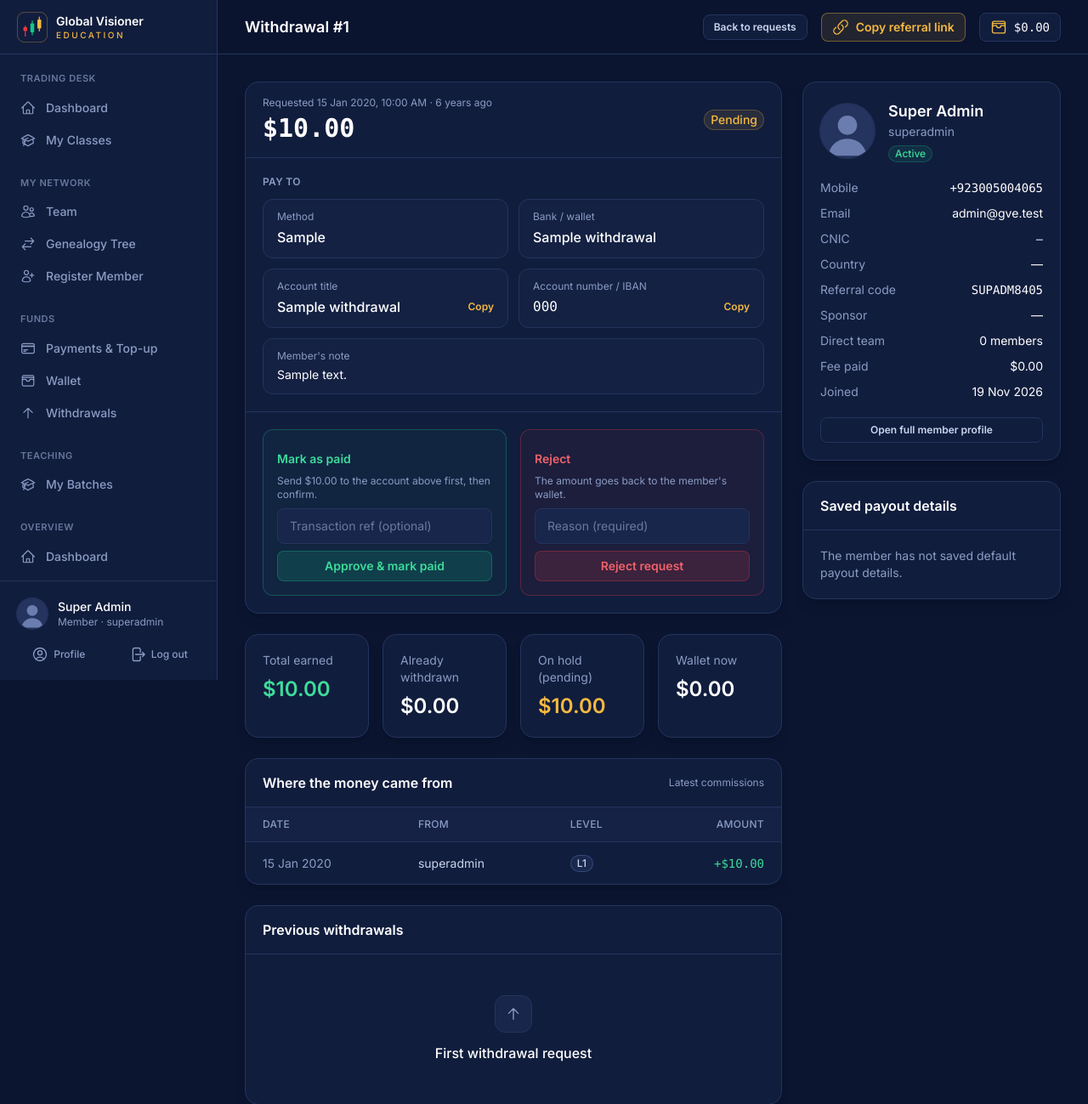
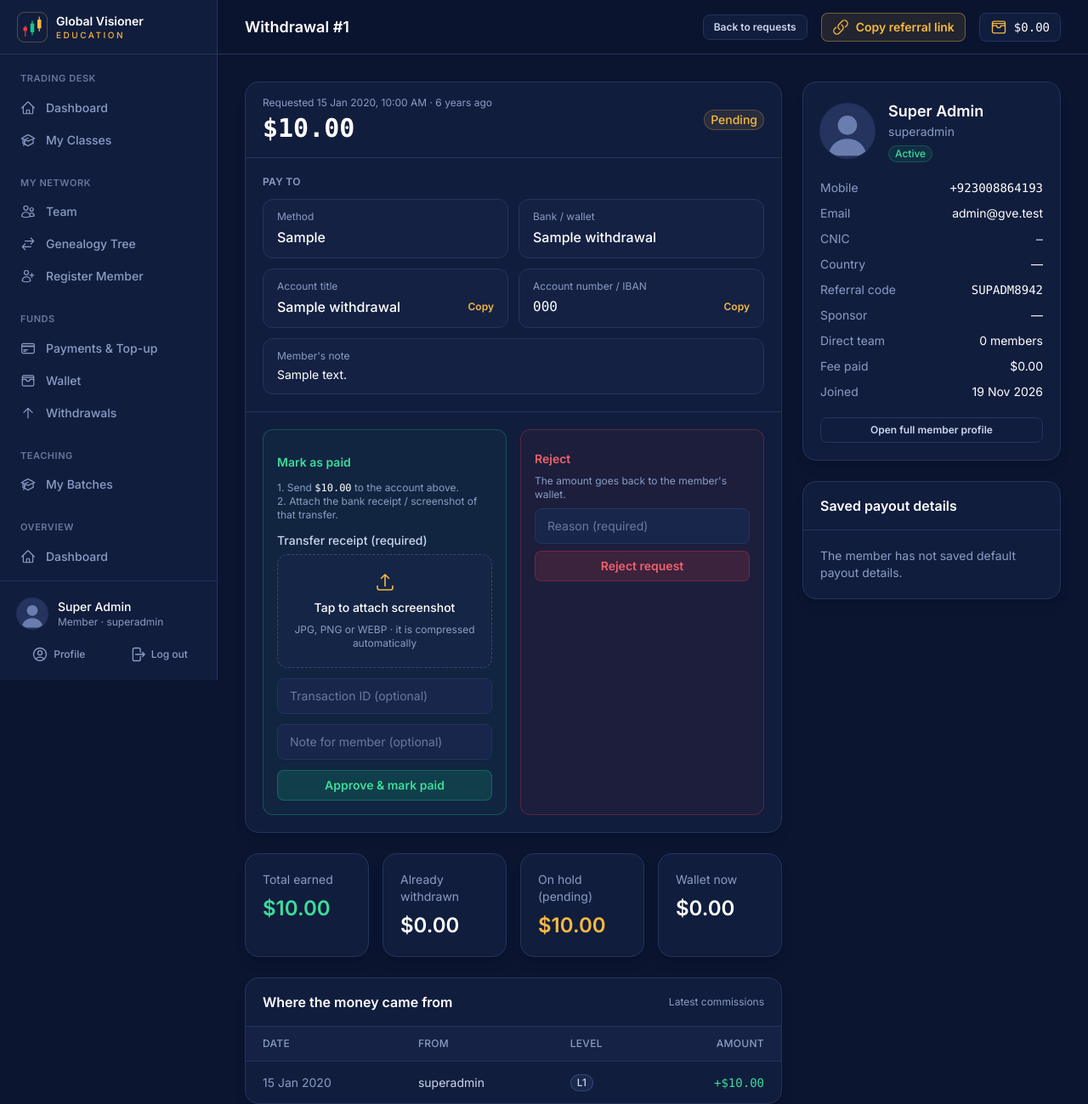
Before and after one commit to Tayyabshahzad/education-system, a Laravel app: page /admin/withdrawals/1 in a window 1280 px wide. Shown: the top 1299 px of the page at 85% size. Run offline with Laravel 12, Linux system fonts and the light colour scheme; a user stored in the database is signed in; data comes from the database, SQL or seed files in the repository; tables that the repository leaves empty hold one stand-in row (values such as "Sample post"); style sheets or scripts are compiled from the project's sources; parts of the project's set-up code (start-up, migrations or seed data) failed here and were passed over; some web fonts are replaced.

Commit message:
Require admin transfer receipt when approving a withdrawal
- Approve form needs the bank receipt / screenshot (compressed WebP in
  payout-proofs/), optional transaction ID and note
- Member sees the receipt and transaction ID in their withdrawals list
- Receipt visible only to the requesting member and withdrawal staff

Co-Authored-By: Claude Opus 5.5 <noreply@anthropic.com>

```diff
--- a/app/Http/Controllers/Admin/WithdrawalController.php
+++ b/app/Http/Controllers/Admin/WithdrawalController.php
@@ -3,11 +3,14 @@
 namespace App\Http\Controllers\Admin;
 
 use App\Http\Controllers\Controller;
+use App\Http\Requests\ProofRules;
 use App\Models\Withdrawal;
 use App\Services\WithdrawalService;
 use Illuminate\Http\RedirectResponse;
 use Illuminate\Http\Request;
+use Illuminate\Support\Facades\Storage;
 use Illuminate\View\View;
+use Symfony\Component\HttpFoundation\StreamedResponse;
 
 class WithdrawalController extends Controller
 {
@@ -49,9 +52,27 @@ class WithdrawalController extends Controller
 
     public function approve(Request $request, Withdrawal $withdrawal, WithdrawalService $withdrawals): RedirectResponse
     {
-        $withdrawals->approve($withdrawal, $request->user(), $request->input('note'));
+        $data = $request->validate([
+            ...ProofRules::required(),
+            'note' => ['nullable', 'string', 'max:255'],
+        ], [
+            ...ProofRules::messages(),
+            'proof.required' => 'Attach the bank receipt / screenshot of the transfer you made to the member.',
+        ]);
 
-        return back()->with('success', 'Withdrawal marked as paid.');
+        $withdrawals->approve($withdrawal, $request->user(), $request->file('proof'), $data['reference'] ?? null, $data['note'] ?? null);
+
+        return back()->with('success', 'Withdrawal marked as paid. The member can now see your transfer receipt.');
+    }
+
+    /** Admin's transfer receipt: visible to the member who requested it and to withdrawal staff. */
+    public function receipt(Request $request, Withdrawal $withdrawal): StreamedResponse
+    {
+        $user = $request->user();
+        abort_unless($withdrawal->user_id === $user->id || $user->can('withdrawals.view'), 403);
+        abort_unless($withdrawal->payout_proof_path && Storage::exists($withdrawal->payout_proof_path), 404);
+
+        return Storage::response($withdrawal->payout_proof_path);
     }
 
     public function reject(Request $request, Withdrawal $withdrawal, WithdrawalService $withdrawals): RedirectResponse
--- a/app/Services/AvatarService.php
+++ b/app/Services/AvatarService.php
@@ -3,10 +3,10 @@
 namespace App\Services;
 
 use App\Models\User;
+use App\Support\UploadReader;
 use Illuminate\Http\UploadedFile;
 use Illuminate\Support\Facades\Storage;
 use Illuminate\Support\Str;
-use App\Support\UploadReader;
 
 /** Profile pictures: centre-cropped to a square and stored as a small WebP (~10–25 KB). */
 class AvatarService
--- a/resources/views/admin/withdrawal-show.blade.php
+++ b/resources/views/admin/withdrawal-show.blade.php
@@ -59,11 +59,13 @@
                 @if ($w->status === 'pending')
                     @can('withdrawals.review')
                         <div class="grid gap-4 border-t border-ink-700 p-5 sm:grid-cols-2" x-data="{ mode: null }">
-                            <form method="POST" action="{{ route('admin.withdrawals.approve', $w) }}" class="space-y-2 rounded-xl border border-bull/30 bg-bull/5 p-4">
+                            <form method="POST" action="{{ route('admin.withdrawals.approve', $w) }}" enctype="multipart/form-data" class="space-y-3 rounded-xl border border-bull/30 bg-bull/5 p-4">
                                 @csrf
                                 <div class="text-sm font-semibold text-bull-400">Mark as paid</div>
-                                <p class="text-xs text-ink-400">Send ${{ number_format((float) $w->amount, 2) }} to the account above first, then confirm.</p>
-                                <x-text-input name="note" placeholder="Transaction ref (optional)" />
+                                <p class="text-xs text-ink-400">1. Send <span class="money text-ink-100">${{ number_format((float) $w->amount, 2) }}</span> to the account above.<br>2. Attach the bank receipt / screenshot of that transfer.</p>
+                                <x-proof-upload label="Transfer receipt (required)" />
+                                <x-text-input name="reference" :value="old('reference')" placeholder="Transaction ID (optional)" />
+                                <x-text-input name="note" :value="old('note')" placeholder="Note for member (optional)" />
                                 <button class="btn btn-success w-full">Approve & mark paid</button>
                             </form>
                             <form method="POST" action="{{ route('admin.withdrawals.reject', $w) }}" class="space-y-2 rounded-xl border border-bear/30 bg-bear/5 p-4">
@@ -76,10 +78,18 @@
                         </div>
                     @endcan
                 @else
-                    <div class="border-t border-ink-700 px-5 py-4 text-sm text-ink-400">
-                        {{ ucfirst($w->status) }} by <span class="text-ink-100">{{ $w->reviewer?->name ?? '—' }}</span>
-                        on {{ $w->reviewed_at?->format('d M Y, h:i A') }}.
-                        @if ($w->note) Note: <span class="text-ink-100">{{ $w->note }}</span>@endif
+                    <div class="flex flex-wrap items-start gap-5 border-t border-ink-700 px-5 py-4 text-sm text-ink-400">
+                        @if ($w->payout_proof_path)
+                            <a href="{{ route('withdrawals.receipt', $w) }}" target="_blank" class="group block shrink-0" title="Open full size">
+                                <img src="{{ route('withdrawals.receipt', $w) }}" alt="Transfer receipt" class="h-28 w-24 rounded-lg object-cover object-top ring-1 ring-ink-700 transition group-hover:ring-gold">
+                            </a>
+                        @endif
+                        <div class="space-y-1">
+                            <div>{{ ucfirst($w->status) }} by <span class="text-ink-100">{{ $w->reviewer?->name ?? '—' }}</span> on {{ $w->reviewed_at?->format('d M Y, h:i A') }}.</div>
+                            @if ($w->payout_reference)<div>Transaction ID: <span class="font-mono text-ink-100">{{ $w->payout_reference }}</span></div>@endif
+                            @if ($w->note)<div>Note: <span class="text-ink-100">{{ $w->note }}</span></div>@endif
+                            @if ($w->payout_proof_path)<a href="{{ route('withdrawals.receipt', $w) }}" target="_blank" class="link text-xs">View transfer receipt</a>@endif
+                        </div>
                     </div>
                 @endif
             </div>
--- a/routes/web.php
+++ b/routes/web.php
@@ -23,6 +23,8 @@ Route::middleware('auth')->group(function () {
 
     // Payment proof files (owner or payment staff; checked in the controller).
     Route::get('/payments/{payment}/proof', [Member\PaymentController::class, 'proof'])->name('payments.proof');
+    // Admin's transfer receipt for a withdrawal (requesting member or withdrawal staff; checked in the controller).
+    Route::get('/withdrawals/{withdrawal}/receipt', [Admin\WithdrawalController::class, 'receipt'])->name('withdrawals.receipt');
 
     /* ---------------- Member area ---------------- */
     Route::middleware('role:'.User::ROLE_MEMBER)->group(function () {
```
Also changed, not shown: app/Services/ProofImageService.php (+4 -3 lines), app/Services/WithdrawalService.php (+16 -4 lines), resources/views/member/withdrawals.blade.php (+22 -4 lines), tests/Feature/PaymentAndWithdrawalTest.php (+37 -3 lines), database/migrations/2026_11_14_000001_add_payout_proof_to_withdrawals.php (added).
